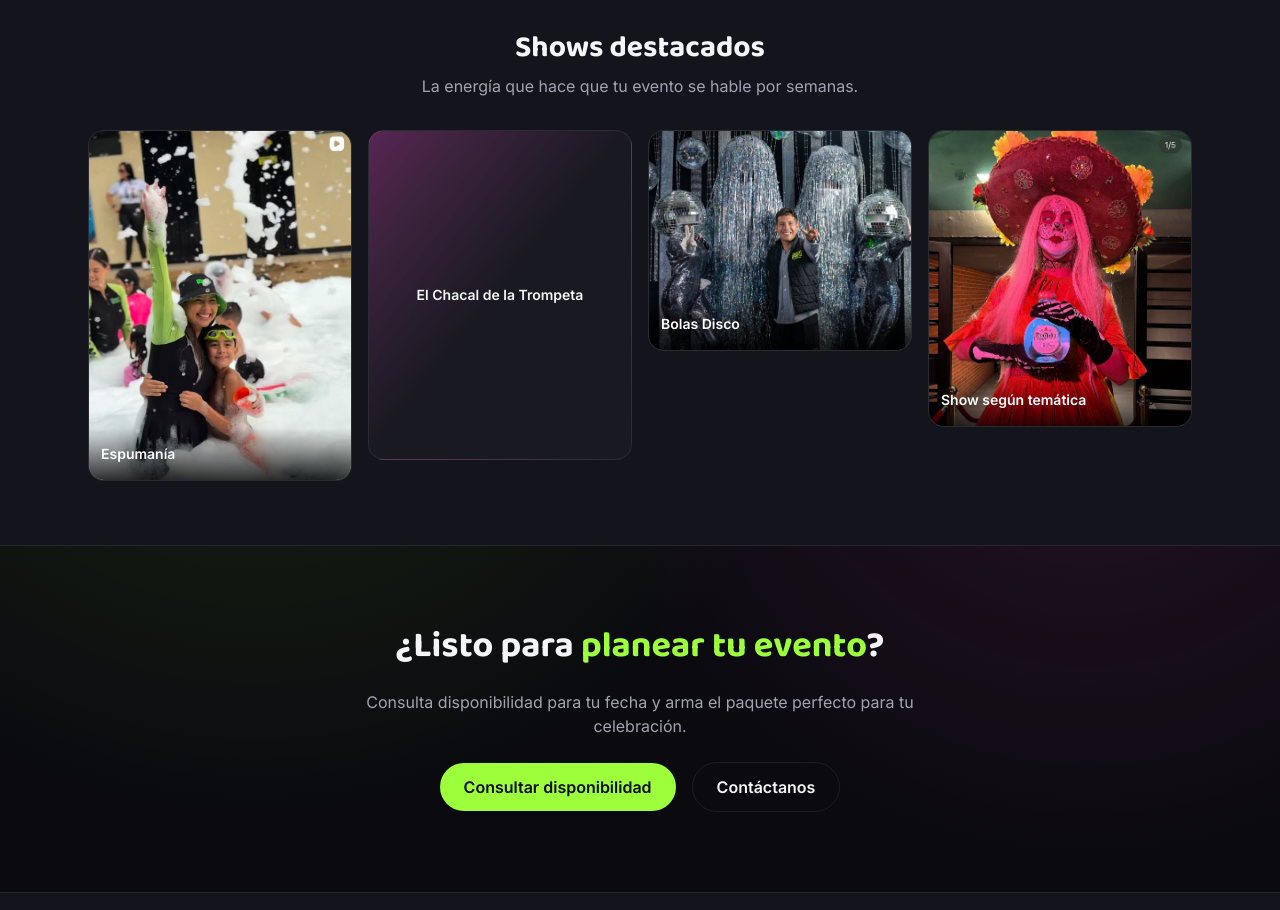
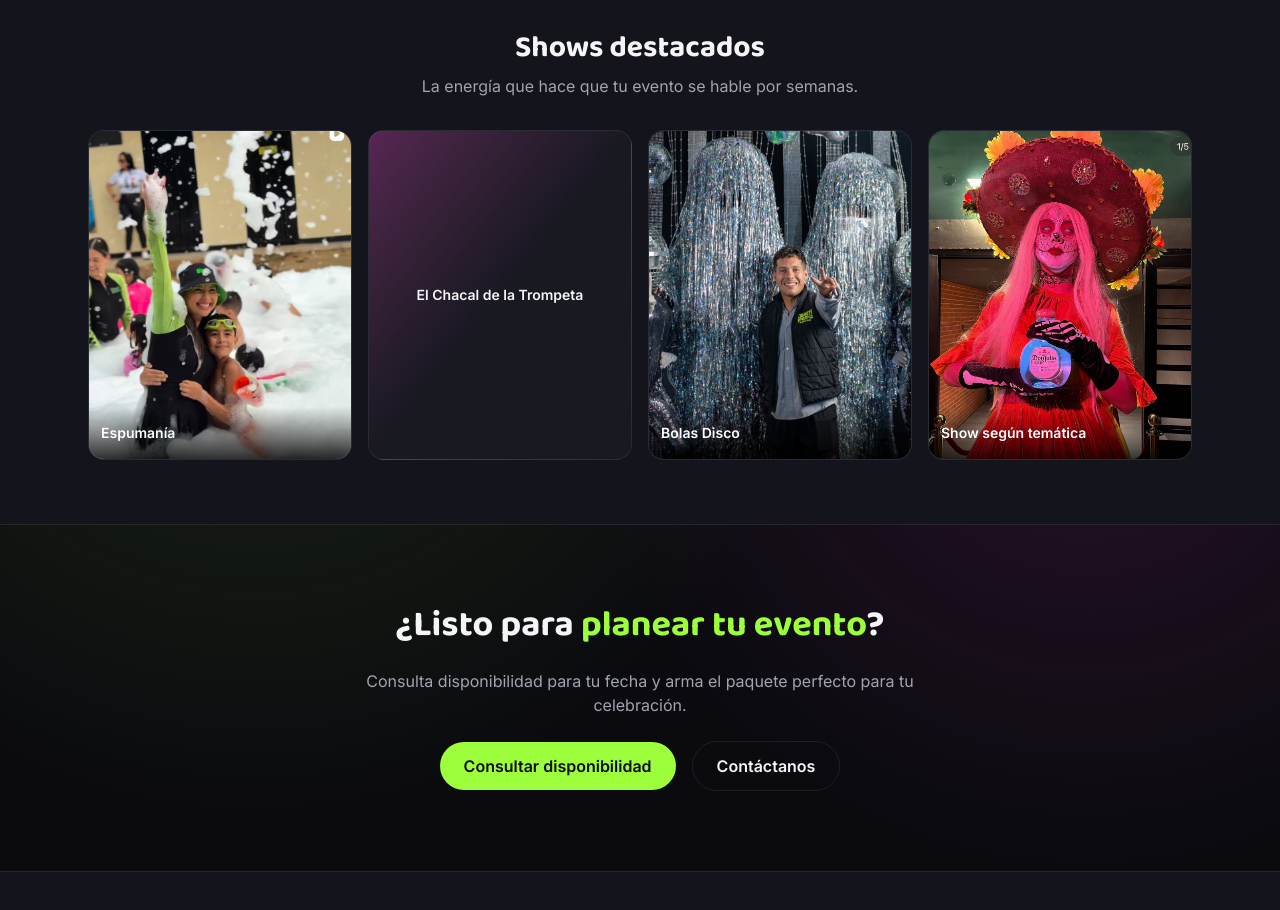
Before and after one commit to danielrein4-beep/divertimaniaweb, a Next.js app: page / in a window 1280 px wide. Shown: the part 1360-2270 px from the top of the page. Built offline with nearby package versions, Linux system fonts and the light colour scheme.

Commit message:
fix(home): unificar proporcion de aspecto de tarjetas en shows destacados

```diff
--- a/app/(public)/page.tsx
+++ b/app/(public)/page.tsx
@@ -4,7 +4,6 @@ import PlaceholderImage from "@/components/site/PlaceholderImage";
 import Hero from "@/components/site/Hero";
 import AccordionGallery, { type AccordionGalleryItem } from "@/components/site/AccordionGallery";
 import { CATEGORIAS } from "@/lib/site";
-import { getImageAspect } from "@/lib/imageAspect";
 
 const DESTACADOS = [
   { nombre: "Espumanía", fotoUrl: "/images/espumania-foam.png" },
@@ -83,8 +82,7 @@ export default function Home() {
             {DESTACADOS.map((show) =>
               show.fotoUrl ? (
                 <div
-                  className="relative w-full overflow-hidden rounded-2xl border border-border bg-background-card"
-                  style={{ aspectRatio: getImageAspect(show.fotoUrl) }}
+                  className="relative aspect-[4/5] w-full overflow-hidden rounded-2xl border border-border bg-background-card"
                   key={show.nombre}
                 >
                   <Image src={show.fotoUrl} alt={show.nombre} fill className="object-cover" sizes="(max-width: 768px) 50vw, 25vw" />
```
